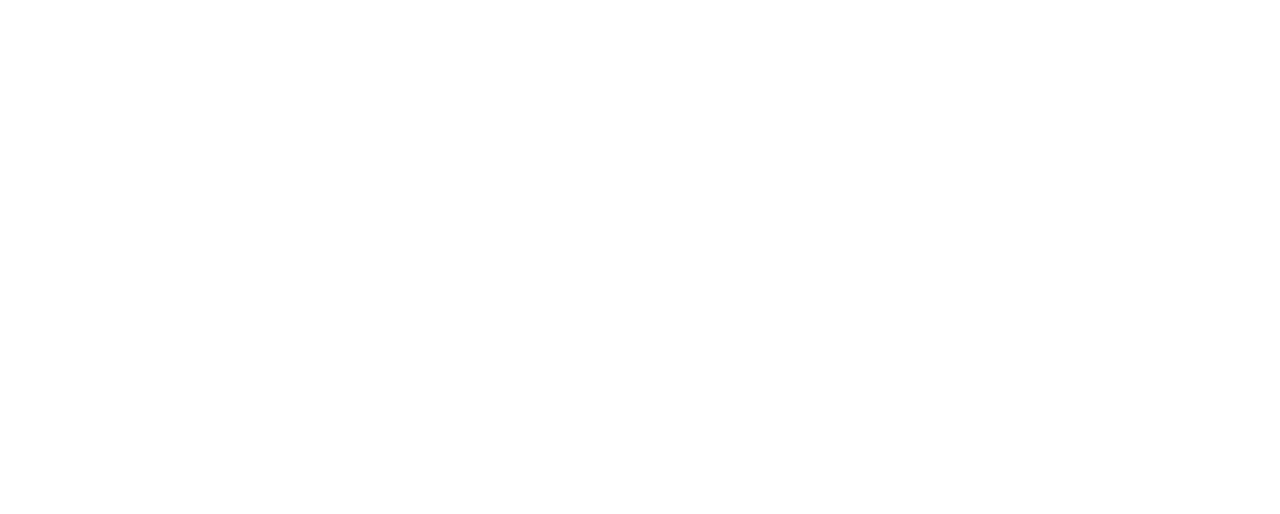
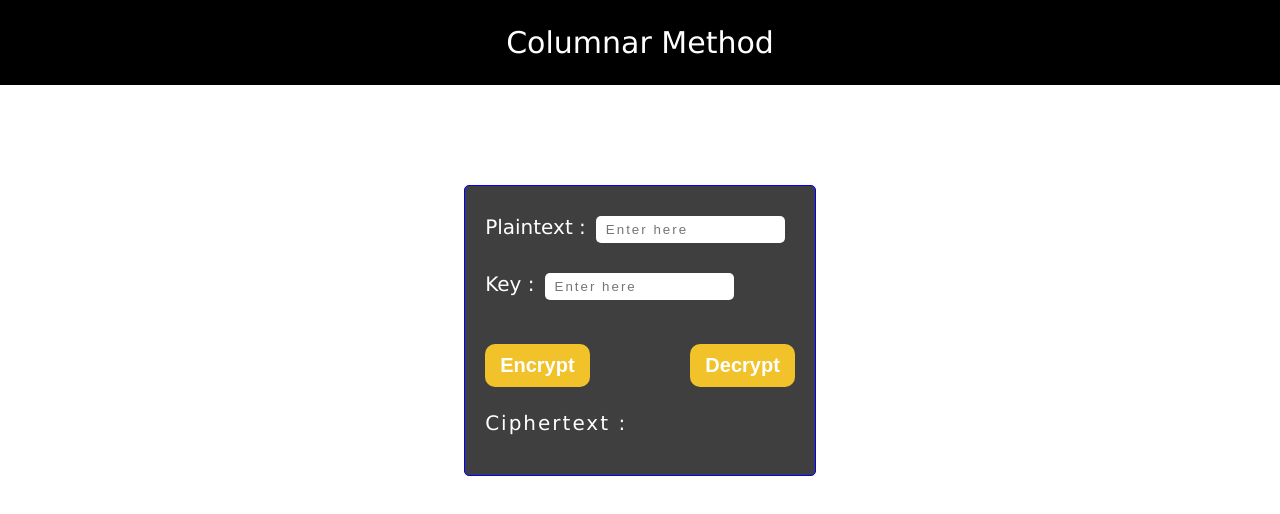
Before and after one commit to DIVAKARV08/Encryption-Decryption, a React (Create React App) app: page /Ceasercipher in a window 1280 px wide. Before the commit this address had no page. Shown: the top 514 px of the page. Built offline with nearby package versions, Linux system fonts and the light colour scheme.

Commit message:
Caesercipher completed

```diff
--- a/src/App.js
+++ b/src/App.js
@@ -4,6 +4,7 @@
 import Railfence from "./Components/RailfenceTechnique/Railfence";
 import Columnar from "./Components/Columnar/Columnar";
 import HillCipher from "./Components/HillCipher/HillCipher";
+import Ceasercipher from "./Components/CeaserCipher/Ceasercipher";
 
 function App() {
   return (
@@ -14,6 +15,7 @@
           <Route path="/railfence" element={<Railfence />} />
           <Route path="/columnar" element={<Columnar />} />
           <Route path="/HillCipher" element={<HillCipher />} />
+          <Route path="/Ceasercipher" element={<Ceasercipher />} />
         </Routes>
       </BrowserRouter>
     </div>
--- /dev/null
+++ b/src/Components/CeaserCipher/Ceasercipher.js
@@ -0,0 +1,101 @@
+import React, { useState } from "react";
+import "./Ceasercipher.css";
+
+const Ceasercipher = () => {
+  const [Plaintext, setPlaintext] = useState("");
+  const [Key, setKey] = useState("");
+  const [Ans, setAns] = useState("");
+
+  function mod(n, m) {
+    return ((n % m) + m) % m;
+  }
+
+  //Encryption
+  const CeaserEncryption = (textp, keynew) => {
+    var ans = "";
+    for (var c = 0; c < textp.length; c++) {
+      var a = textp.charCodeAt(c) - 65;
+      var a = mod(a + keynew, 26);
+      ans += String.fromCharCode(a + 65);
+    }
+    console.log(ans);
+    setAns(ans);
+  };
+
+  const CeaserDecryption = (textp, keynew) => {
+    var ans = "";
+    for (var c = 0; c < textp.length; c++) {
+      var a = textp.charCodeAt(c) - 65;
+      var a = mod(a - keynew, 26);
+      ans += String.fromCharCode(a + 65);
+    }
+    console.log(ans);
+    setAns(ans);
+  };
+
+  const submitForm = (e) => {
+    e.preventDefault();
+
+    var textp = Plaintext.split(" ").join("");
+    textp = textp.toUpperCase();
+    var keynew = parseInt(Key);
+    console.log(textp, keynew);
+    if (e.target.value == "Encrypt") {
+      CeaserEncryption(textp, keynew);
+    }
+    if (e.target.value == "Decrypt") {
+      CeaserDecryption(textp, keynew);
+    }
+  };
+  return (
+    <div>
+      <div className="MainpageHeader">Columnar Method</div>
+      <div className="techcontainer">
+        <div className="MainpageTechniquecontainer">
+          <form>
+            Plaintext :
+            <input
+              type="text"
+              className="inputText"
+              placeholder="Enter here"
+              value={Plaintext}
+              onChange={(e) => setPlaintext(e.target.value)}
+            />
+            <br />
+            <div className="RadioButtons">
+              Key :
+              <input
+                type="number"
+                className="inputText"
+                placeholder="Enter here"
+                value={Key}
+                onChange={(e) => setKey(e.target.value)}
+              />
+              <br />
+            </div>
+            <br />
+            <input
+              type="submit"
+              value="Encrypt"
+              className="btnencrypt"
+              onClick={(e) => submitForm(e)}
+            />
+            <input
+              type="submit"
+              value="Decrypt"
+              className="btndecrypt"
+              onClick={(e) => submitForm(e)}
+            />
+          </form>
+          <br />
+          <div className="RailAns">
+            <div className="RailAns">Ciphertext :</div>
+            <div className="RailsDecrpyted">{Ans}</div>
+          </div>
+        </div>
+      </div>
+    </div>
+  );
+};
+
+export default Ceasercipher;
--- a/src/Components/Columnar/Columnar.js
+++ b/src/Components/Columnar/Columnar.js
@@ -138,7 +138,8 @@
   const submitForm = (e) => {
     e.preventDefault();
 
-    var textp = Plaintext;
+    var textp = Plaintext.toUpperCase();
+    textp = textp.split(" ").join("");
     var keynew = Key;
     console.log(parseInt(keynew));
     console.log(keynew);
@@ -220,7 +221,7 @@
           </form>
           <br />
           <div className="RailAns">
-            <div className="RailAns">Cipher Text :</div>
+            <div className="RailAns">Ciphertext :</div>
             <div className="RailsDecrpyted">{Ans}</div>
           </div>
         </div>
--- a/src/Components/HillCipher/HillCipher.js
+++ b/src/Components/HillCipher/HillCipher.js
@@ -324,7 +324,7 @@
           </form>
           <br />
           <div className="RailAns">
-            <div className="RailAns">Cipher Text :</div>
+            <div className="RailAns">Ciphertext :</div>
             <div className="RailsDecrpyted">{Ans}</div>
           </div>
         </div>
--- a/src/Components/Mainpage/Mainpage.js
+++ b/src/Components/Mainpage/Mainpage.js
@@ -11,7 +11,7 @@
         <div className="MainpageTechniquecontainer">
           <div className="TechHeading">Subustution Techniques</div>
           <div className="subtech">
-            <RowButton name={"Caesar Cipher"} />
+            <RowButton name={"Caesar Cipher"} routepath={"Ceasercipher"} />
             <RowButton name={"Monoalphabetic Cipher"} />
             <RowButton name={"Playfair Cipher"} />
             <RowButton name={"Hill Cipher"} routepath={"HillCipher"} />
--- a/src/Components/RailfenceTechnique/Railfence.js
+++ b/src/Components/RailfenceTechnique/Railfence.js
@@ -134,6 +134,7 @@
     console.log(Plaintext);
     console.log(Value);
     var text = Plaintext.split(" ").join("");
+    text = text.toUpperCase();
     if (e.target.value == "Encrypt") {
       RailfenceEncrypt(text, Value);
     }
@@ -191,7 +192,7 @@
           </form>
           <br />
           <div className="RailAns">
-            <div className="RailAns">Cipher Text :</div>
+            <div className="RailAns">Ciphertext :</div>
             <div className="RailsDecrpyted">{Ans}</div>
           </div>
         </div>
```
Also changed, not shown: src/Components/CeaserCipher/Ceasercipher.css (added).
